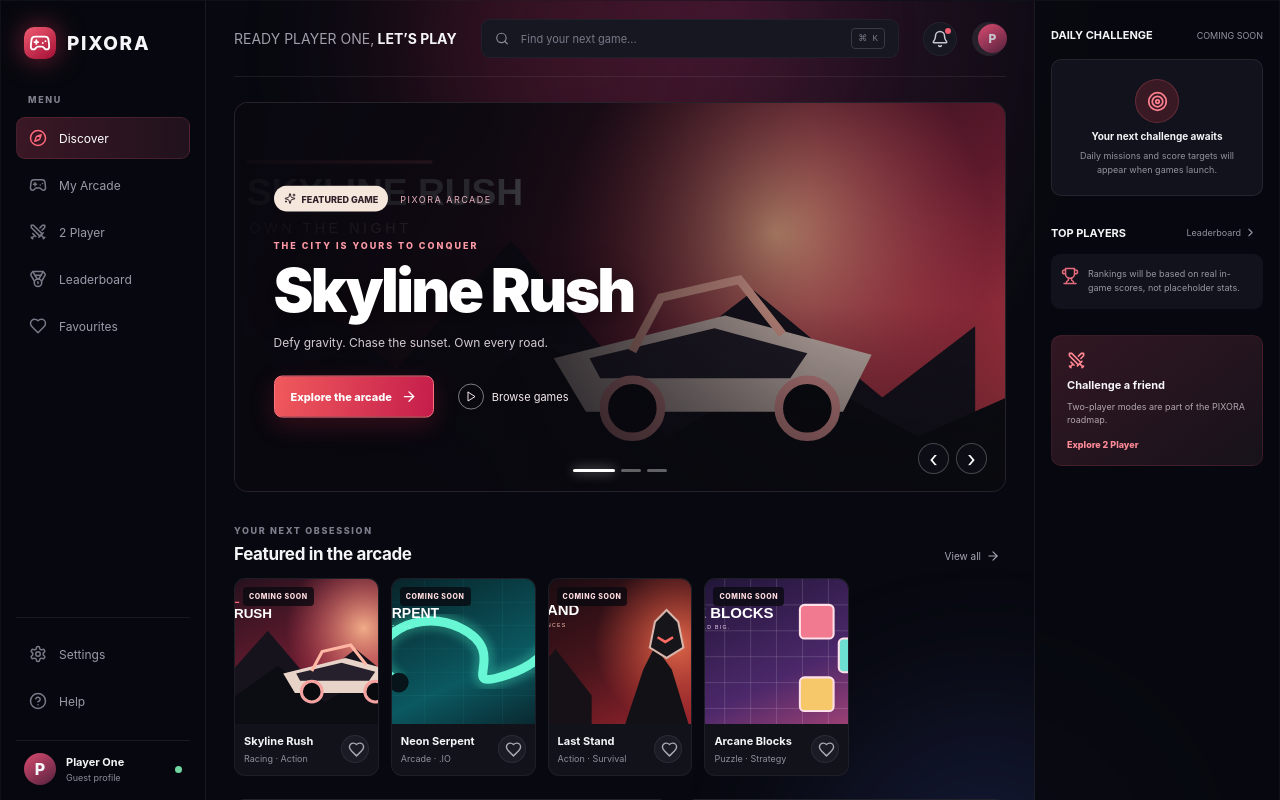
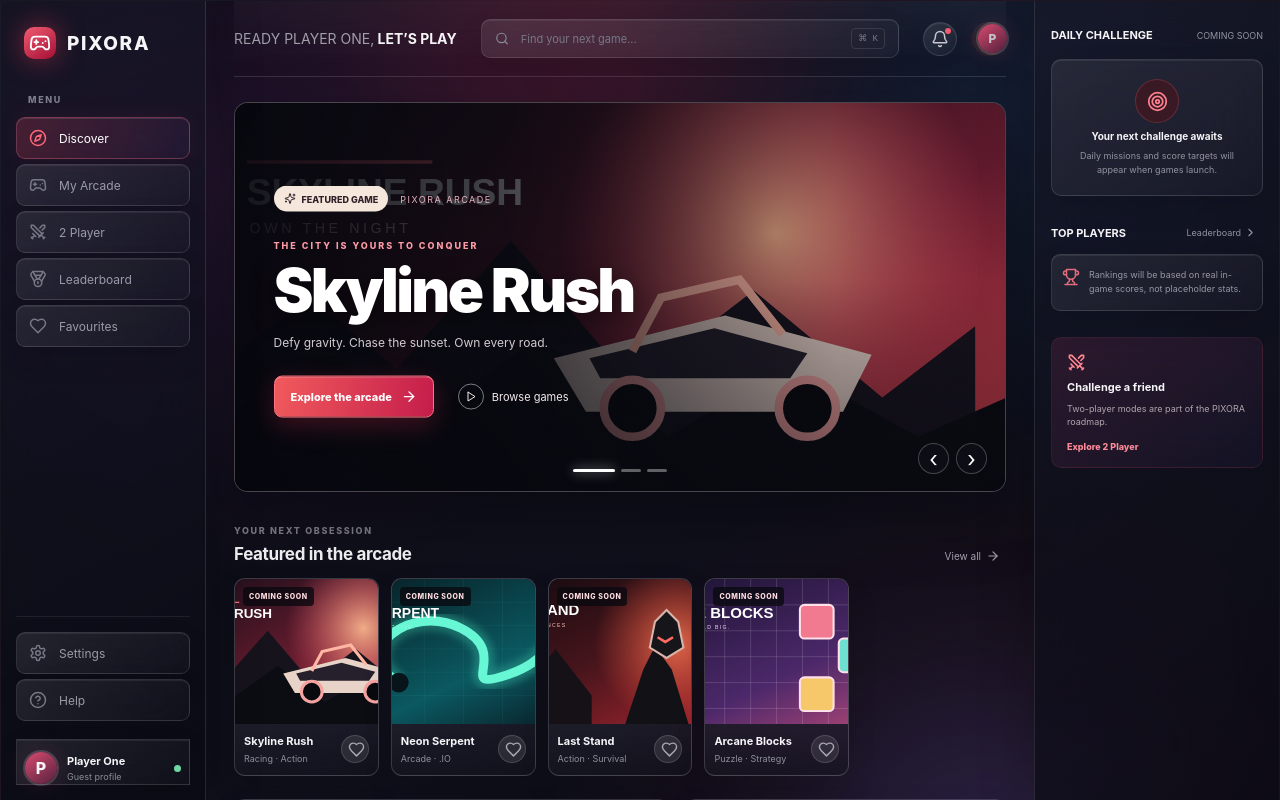
Before and after one commit to nikhilgurjar7605-collab/snake-, a React (Vite) app: page / in a window 1280 px wide. Shown: the top 800 px of the page. Built offline with nearby package versions, Linux system fonts and the light colour scheme.

Commit message:
Apply premium glassmorphism styling across PIXORA dashboard

```diff
--- a/src/styles.css
+++ b/src/styles.css
@@ -200,3 +200,75 @@
 .subpage-store{animation:subpage-enter .45s ease both}
 @keyframes subpage-enter{from{opacity:0;transform:translateY(10px)}to{opacity:1;transform:translateY(0)}}
 @media(prefers-reduced-motion:reduce){*,*::before,*::after{animation-duration:.01ms!important;animation-iteration-count:1!important;scroll-behavior:auto!important;transition-duration:.01ms!important}}
+
+/* PIXORA glassmorphism visual system */
+.pixora-shell{
+ background:
+  radial-gradient(ellipse at 16% 18%,rgba(119,52,139,.22),transparent 34%),
+  radial-gradient(ellipse at 78% 12%,rgba(41,91,153,.18),transparent 32%),
+  radial-gradient(ellipse at 82% 84%,rgba(177,42,72,.15),transparent 34%),
+  linear-gradient(135deg,#080910 0%,#10101c 48%,#090a12 100%);
+}
+.pixora-shell:before,.pixora-shell:after{opacity:.3;filter:blur(90px)}
+.left-rail,.right-rail{
+ background:linear-gradient(150deg,rgba(24,25,39,.68),rgba(10,11,19,.76));
+ backdrop-filter:blur(28px) saturate(145%);
+ -webkit-backdrop-filter:blur(28px) saturate(145%);
+ border-color:rgba(255,255,255,.11);
+}
+.left-rail{box-shadow:12px 0 45px rgba(0,0,0,.16)}
+.right-rail{box-shadow:-12px 0 45px rgba(0,0,0,.16)}
+.store-topbar{
+ background:linear-gradient(180deg,rgba(255,255,255,.035),rgba(255,255,255,0));
+ backdrop-filter:blur(18px);-webkit-backdrop-filter:blur(18px);
+ border-color:rgba(255,255,255,.1)
+}
+.top-search,.top-tools>button,.rail-user,.rail-link,.lower-panel,.store-card,
+.friends-empty,.activity-empty,.right-promo,.empty-library{
+ background:linear-gradient(145deg,rgba(255,255,255,.095),rgba(255,255,255,.025));
+ border:1px solid rgba(255,255,255,.12);
+ box-shadow:inset 0 1px 0 rgba(255,255,255,.07),0 12px 28px rgba(0,0,0,.13);
+ backdrop-filter:blur(20px) saturate(130%);
+ -webkit-backdrop-filter:blur(20px) saturate(130%);
+}
+.rail-link.active{
+ background:linear-gradient(110deg,rgba(224,67,96,.24),rgba(112,62,139,.13));
+ border-color:rgba(255,119,145,.32);
+ box-shadow:inset 0 1px 0 rgba(255,255,255,.1),0 0 22px rgba(215,55,91,.09)
+}
+.store-hero{
+ border:1px solid rgba(255,255,255,.22);
+ box-shadow:0 24px 65px rgba(0,0,0,.34),inset 0 1px 0 rgba(255,255,255,.16);
+}
+.hero-vignette{
+ background:
+  linear-gradient(90deg,rgba(7,8,15,.94) 0%,rgba(7,8,15,.76) 35%,rgba(7,8,15,.2) 78%,rgba(7,8,15,.1)),
+  linear-gradient(0deg,rgba(7,8,15,.48),transparent 54%);
+}
+.store-card{
+ background:linear-gradient(145deg,rgba(255,255,255,.11),rgba(255,255,255,.035));
+ border-color:rgba(255,255,255,.14);
+}
+.store-card:hover{
+ border-color:rgba(255,126,157,.52);
+ box-shadow:0 18px 40px rgba(0,0,0,.34),0 0 26px rgba(229,75,112,.12),inset 0 1px 0 rgba(255,255,255,.14)
+}
+.store-card-info{background:linear-gradient(180deg,rgba(15,15,25,.14),rgba(12,13,22,.52))}
+.wish-btn,.cover-status,.hero-arrows button,.hero-pagination button{
+ backdrop-filter:blur(14px);-webkit-backdrop-filter:blur(14px)
+}
+.wish-btn{background:rgba(255,255,255,.09);border-color:rgba(255,255,255,.15)}
+.lower-panel{background:linear-gradient(145deg,rgba(255,255,255,.09),rgba(255,255,255,.025))}
+.empty-library{background:rgba(255,255,255,.045)}
+.friends-empty,.activity-empty{background:linear-gradient(145deg,rgba(255,255,255,.08),rgba(255,255,255,.025))}
+.right-promo{background:linear-gradient(145deg,rgba(135,48,86,.24),rgba(50,42,88,.16));border-color:rgba(255,117,147,.26)}
+.top-profile span,.avatar{box-shadow:0 0 0 2px rgba(255,255,255,.16),0 0 22px rgba(223,69,119,.2)}
+.store-primary{box-shadow:0 8px 26px rgba(217,43,73,.27),inset 0 1px 0 rgba(255,255,255,.28)}
+.subpage-heading,.empty-large{backdrop-filter:blur(12px);-webkit-backdrop-filter:blur(12px)}
+.subpage-game-grid .store-card{background:rgba(255,255,255,.055)}
+@supports not ((backdrop-filter:blur(2px)) or (-webkit-backdrop-filter:blur(2px))){
+ .left-rail,.right-rail,.top-search,.store-card,.lower-panel,.friends-empty,.activity-empty{background:rgba(20,20,31,.96)}
+}
+@media(prefers-reduced-transparency:reduce){
+ .left-rail,.right-rail,.store-topbar,.top-search,.top-tools>button,.store-card,.lower-panel,.friends-empty,.activity-empty,.right-promo{backdrop-filter:none;-webkit-backdrop-filter:none;background:rgba(17,18,28,.96)}
+}
```
